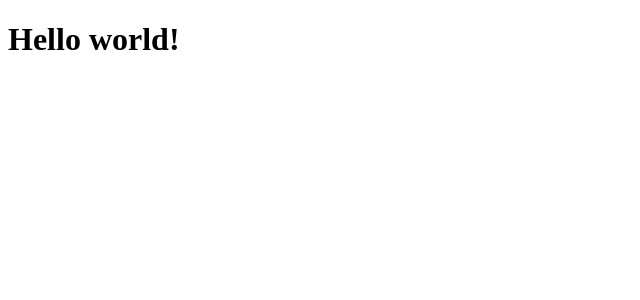
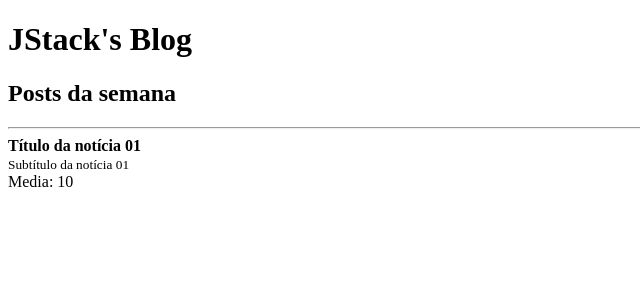
Before and after one commit to oigabrielteodoro/react-fundamentals, a React app: page / in a window 1280 px wide. Shown: the top 300 px of the page, without its empty margins (0-640 px from the left). Built offline with nearby package versions, Linux system fonts and the light colour scheme.

Commit message:
feat: add prop-types

```diff
--- a/package.json
+++ b/package.json
@@ -19,6 +19,7 @@
     "webpack-dev-server": "4.7.4"
   },
   "dependencies": {
+    "prop-types": "15.8.1",
     "react": "17.0.2",
     "react-dom": "17.0.2"
   }
--- a/src/App.js
+++ b/src/App.js
@@ -1,5 +1,21 @@
 import React from "react";
 
+import Post from "./Post";
+
 export default function App() {
-  return <h1>Hello world!</h1>;
+  return (
+    <>
+      <h1>JStack's Blog</h1>
+      <h2>Posts da semana</h2>
+      <hr />
+
+      <Post
+        likes={20}
+        post={{
+          title: "Título da notícia 01",
+          subtitle: "Subtítulo da notícia 01",
+        }}
+      />
+    </>
+  );
 }
--- /dev/null
+++ b/src/Post.js
@@ -0,0 +1,22 @@
+import React from "react";
+import PropTypes from "prop-types";
+
+export default function Post({ post: { title, subtitle }, likes }) {
+  return (
+    <article>
+      <strong>{title}</strong>
+      <br />
+      <small>{subtitle}</small>
+      <br />
+      Media: {likes / 2}
+    </article>
+  );
+}
+
+Post.propTypes = {
+  likes: PropTypes.number.isRequired,
+  post: PropTypes.shape({
+    title: PropTypes.string.isRequired,
+    subtitle: PropTypes.string.isRequired,
+  }).isRequired,
+};
```
Also changed, not shown: 1 other file (tests, documents, lock files or other folders).
